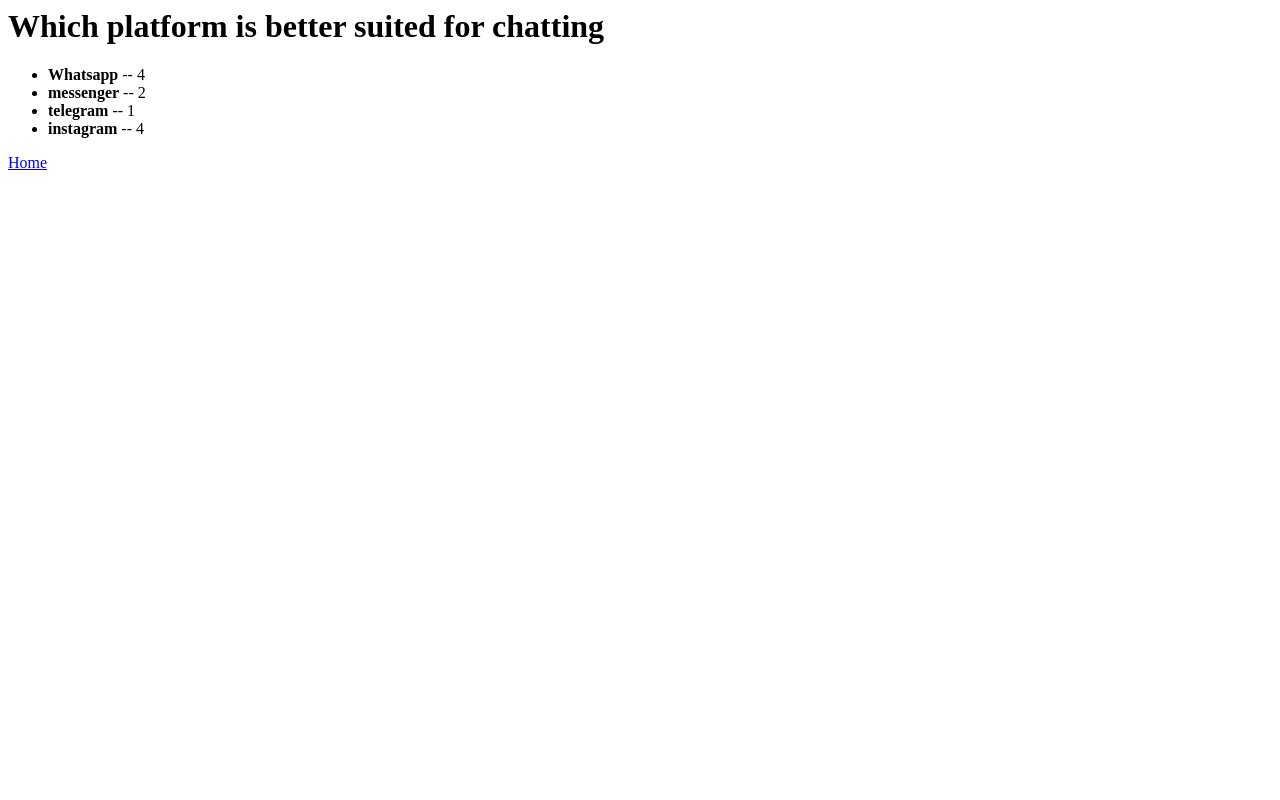
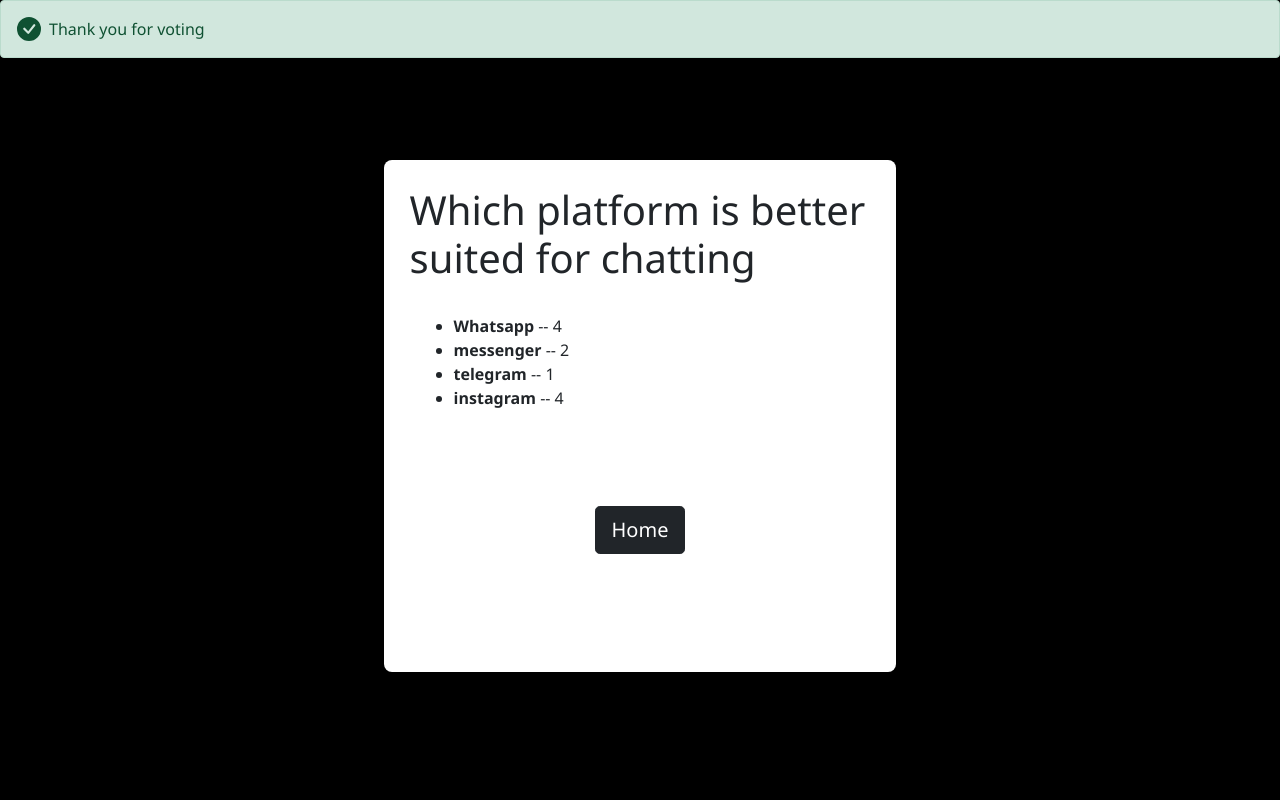
Before and after one commit to Ayush783/Polls-app, a Django app: page /polls/1/results in a window 1280 px wide. Run offline with Django 3.2, Linux system fonts and the light colour scheme; data comes from the database, SQL or seed files in the repository; both versions use the stored data as it was after the commit.

Commit message:
styled results page

```diff
--- a/polls/templates/polls/result.html
+++ b/polls/templates/polls/result.html
@@ -1,8 +1,74 @@
+<!doctype html>
+<html lang="en">
+
+<head>
+    <!-- Required meta tags -->
+    <meta charset="utf-8">
+    <meta name="viewport" content="width=device-width, initial-scale=1">
+
+    <!-- Bootstrap CSS -->
+    <link href="https://cdn.jsdelivr.net/npm/bootstrap@5.0.1/dist/css/bootstrap.min.css" rel="stylesheet"
+        integrity="sha384-+0n0xVW2eSR5OomGNYDnhzAbDsOXxcvSN1TPprVMTNDbiYZCxYbOOl7+AMvyTG2x" crossorigin="anonymous">
+
+    <title>results | {{question.question_text}}</title>
+
+    <style>
+        body {
+            background-color: black;
+            font-family: 'Segoe UI', Tahoma, Geneva, Verdana, sans-serif;
+        }
+
+        .container {
+            background-color: white;
+            width: 32em;
+            height: 32em;
+            border-radius: 8px;
+            margin-top: 8%;
+            padding: 2%;
+
+        }
+    </style>
+</head>
+
+<body>
+    <svg xmlns="http://www.w3.org/2000/svg" style="display: none;">
+        <symbol id="check-circle-fill" fill="currentColor" viewBox="0 0 16 16">
+            <path
+                d="M16 8A8 8 0 1 1 0 8a8 8 0 0 1 16 0zm-3.97-3.03a.75.75 0 0 0-1.08.022L7.477 9.417 5.384 7.323a.75.75 0 0 0-1.06 1.06L6.97 11.03a.75.75 0 0 0 1.079-.02l3.992-4.99a.75.75 0 0 0-.01-1.05z" />
+        </symbol>
+
+    </svg>
+    <div class="alert alert-success d-flex align-items-center" role="alert">
+        <svg class="bi flex-shrink-0 me-2" width="24" height="24" role="img" aria-label="Success:">
+            <use xlink:href="#check-circle-fill" />
+        </svg>
+        <div>
+            Thank you for voting
+        </div>
+    </div>
+    <!-- Optional JavaScript; choose one of the two! -->
+
+    <!-- Option 1: Bootstrap Bundle with Popper -->
+    <script src="https://cdn.jsdelivr.net/npm/bootstrap@5.0.1/dist/js/bootstrap.bundle.min.js"
+        integrity="sha384-gtEjrD/SeCtmISkJkNUaaKMoLD0//ElJ19smozuHV6z3Iehds+3Ulb9Bn9Plx0x4"
+        crossorigin="anonymous"></script>
+
+    <div class="container">
         <h1>{{ question.question_text }}</h1>
+        <div class="container-md" style="margin-top: 2em;margin-bottom: 6em;">
             <ul>
                 {% for choice in question.choice_set.all %}
                 <li><strong>{{choice.choice_text}}</strong> -- {{choice.votes}}</li>
                 {% endfor %}
             </ul>
+        </div>
 
-<a href="{%url 'polls:index'%}"> Home </a>
+        <div style="text-align: center;"><a href="{%url 'polls:index'%}"><button class="btn btn-dark btn-lg">Home</button> </a></div>
+
+    </div>
+
+
+
+</body>
+
+</html>
```
Also changed, not shown: db.sqlite3. Lines whose indentation alone changed are shown as unchanged.
